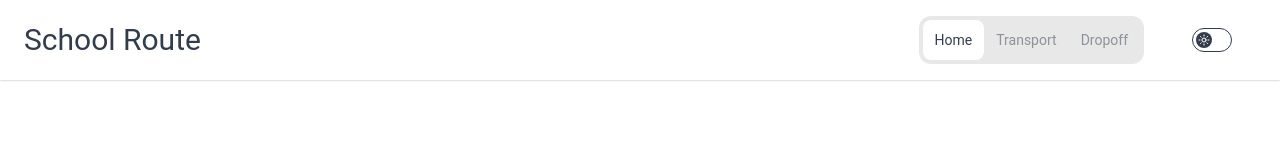
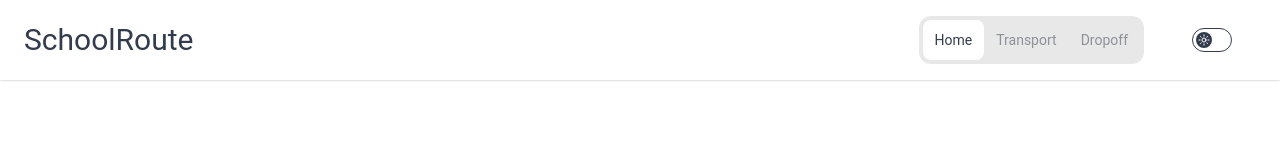
Before and after one commit to CobaltBlueTarantula/SchoolRoute, a SvelteKit app: page / in a window 1280 px wide. Shown: the top 160 px of the page. Built offline with nearby package versions, Linux system fonts and the light colour scheme.

Commit message:
Update +layout.svelte

```diff
--- a/src/routes/+layout.svelte
+++ b/src/routes/+layout.svelte
@@ -38,7 +38,7 @@
           </svg>
         </label>
       </div>
-      <div class="mx-2 flex-1 px-2 text-3xl">School Route</div>
+      <div class="mx-2 flex-1 px-2 text-3xl">SchoolRoute</div>
       <div class="hidden flex-none sm:block">
         <ul class="menu menu-horizontal">
           <NavbarContents isList={false}/>
```
